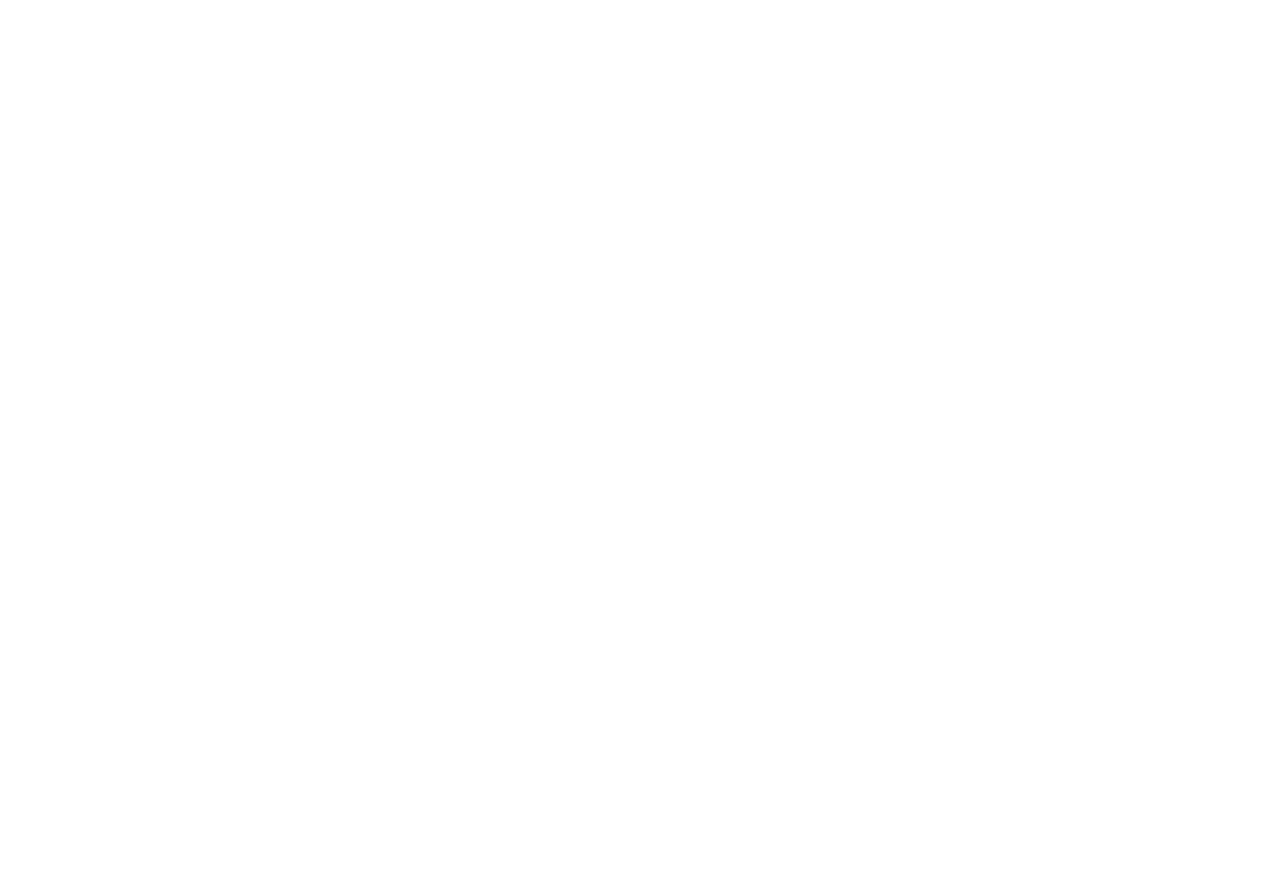
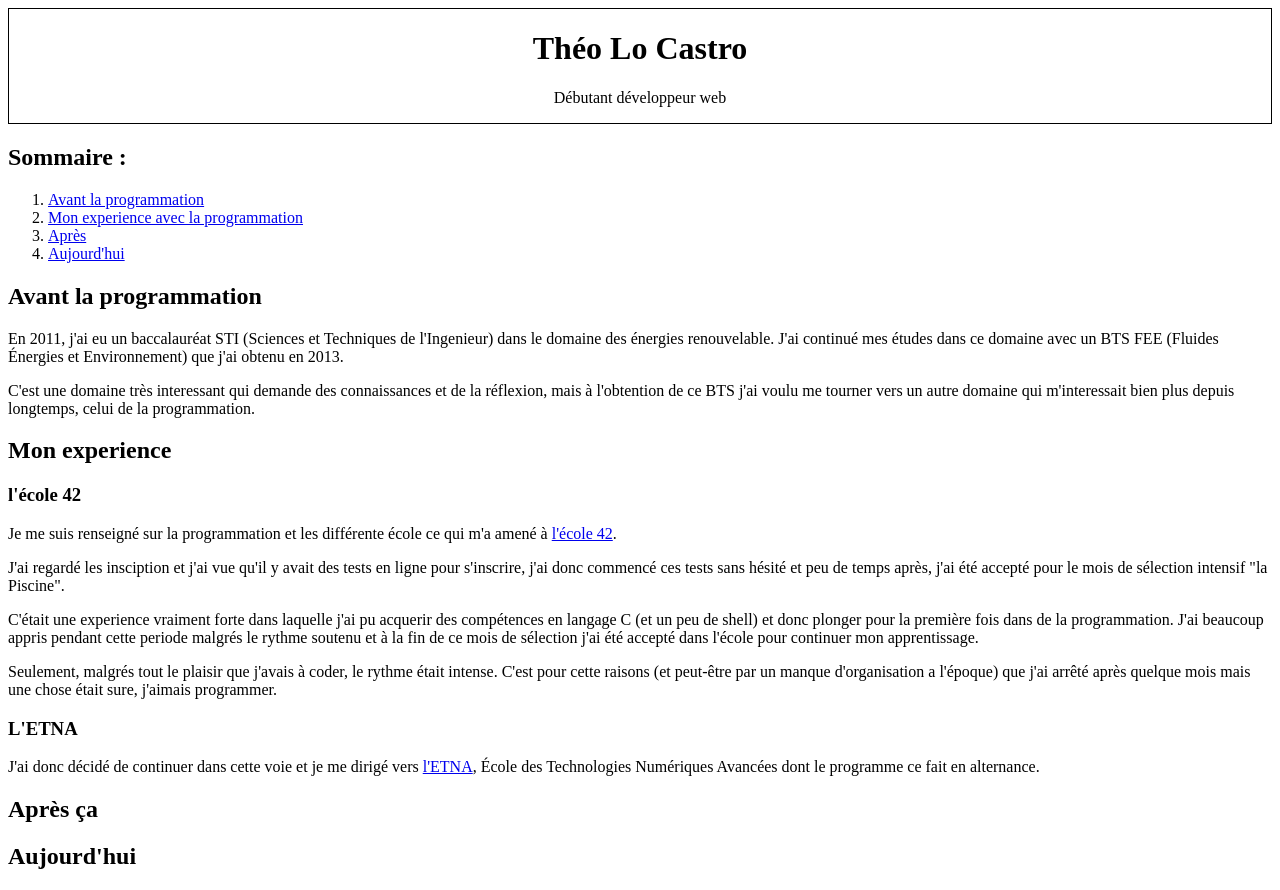
Before and after one commit to theolo/Presentation, a plain HTML site: page index.html in a window 1280 px wide. Before the commit the page ends 800 px from the top, so only its background shows below. Drawn offline with Linux system fonts and the light colour scheme.

Commit message:
Update index.html

```diff
--- a/index.html
+++ b/index.html
@@ -2,10 +2,58 @@
 <html>
 	<head>
 		<meta charset="utf-8" />
-		<title>Présentation</title>
+		<link rel="stylesheet" type="text/css" href="style.css">
+		<title>Présentation Théo Lo Castro</title>
 	</head>
-
 	<body>
+		<div id="top">
+			<h1>Théo Lo Castro</h1>
+			<p>Débutant développeur web</p>
+		</div>
+		<div>
+			<h2>Sommaire :</h2>
+			<ol>
+				<li><a href="#before">Avant la programmation</a></li>
+				<li><a href="#while">Mon experience avec la programmation</a></li>
+				<li><a href="#after">Après</a></li>
+				<li><a href="#today">Aujourd'hui</a></li>
+			</ol>
+		</div>
+		<div>
+			<h2 id="before">Avant la programmation</h2>
+			<p>
+				En 2011, j'ai eu un baccalauréat STI (Sciences et Techniques de l'Ingenieur) dans le domaine des énergies renouvelable. J'ai continué mes études dans ce domaine avec un BTS FEE (Fluides Énergies et Environnement) que j'ai obtenu en 2013.
+			</p>
+			<p>
+				C'est une domaine très interessant qui demande des connaissances et de la réflexion, mais à l'obtention de ce BTS j'ai voulu me tourner vers un autre domaine qui m'interessait bien plus depuis longtemps, celui de la programmation.
+			</p>
+		</div>
+		<div>
+			<h2 id="wile">Mon experience</h2>
+			<h3>l'école 42</h3>
+			<p>
+				Je me suis renseigné sur la programmation et les différente école ce qui m'a amené à <a href="https://www.42.fr" target="_blank">l'école 42</a>.
+			</p>
+			<p>
+				J'ai regardé les insciption et j'ai vue qu'il y avait des tests en ligne pour s'inscrire, j'ai donc commencé ces tests sans hésité et peu de temps après, j'ai été accepté pour le mois de sélection intensif "la Piscine".
+			</p>
+			<p>
+				C'était une experience vraiment forte dans laquelle j'ai pu acquerir des compétences en langage C (et un peu de shell) et donc plonger pour la première fois dans de la programmation. J'ai beaucoup appris pendant cette periode malgrés le rythme soutenu et à la fin de ce mois de sélection j'ai été accepté dans l'école pour continuer mon apprentissage.
+			</p>
+			<p>
+				Seulement, malgrés tout le plaisir que j'avais à coder, le rythme était intense. C'est pour cette raisons (et peut-être par un manque d'organisation a l'époque) que j'ai arrêté après quelque mois mais une chose était sure, j'aimais programmer.
+			</p>
+			<h3>L'ETNA</h3>
+			<p>
+				J'ai donc décidé de continuer dans cette voie et je me dirigé vers <a href="https://www.etna.io" target="_blank">l'ETNA</a>, École des Technologies Numériques Avancées dont le programme ce fait en alternance.
+			</p>
+		</div>
+		<div>
+			<h2 id="after">Après ça</h2>
+		</div>
+		<div>
+			<h2 id="today">Aujourd'hui</h2>
+		</div>
 
 	</body>
-<html>
+</html>
```
